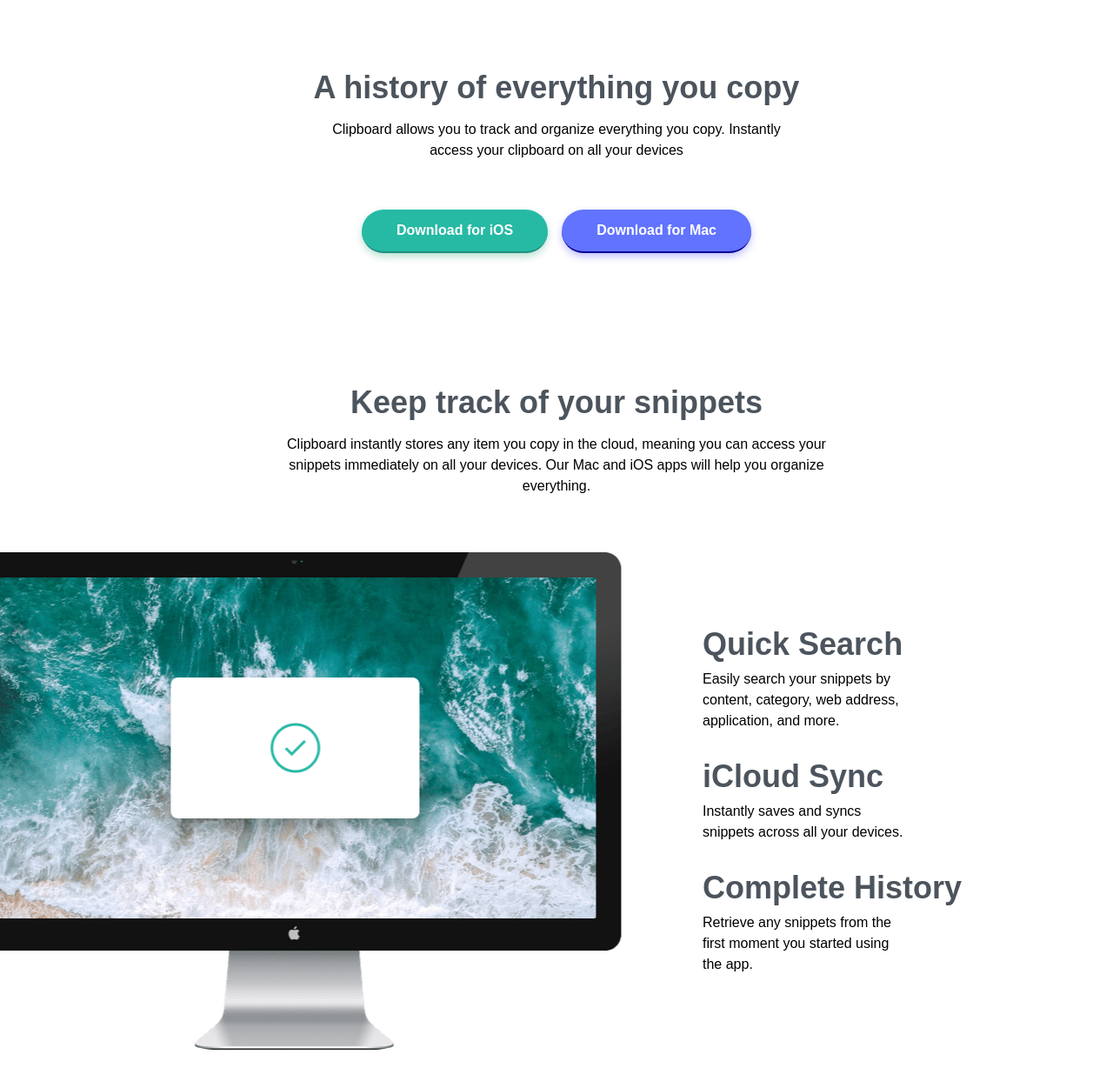
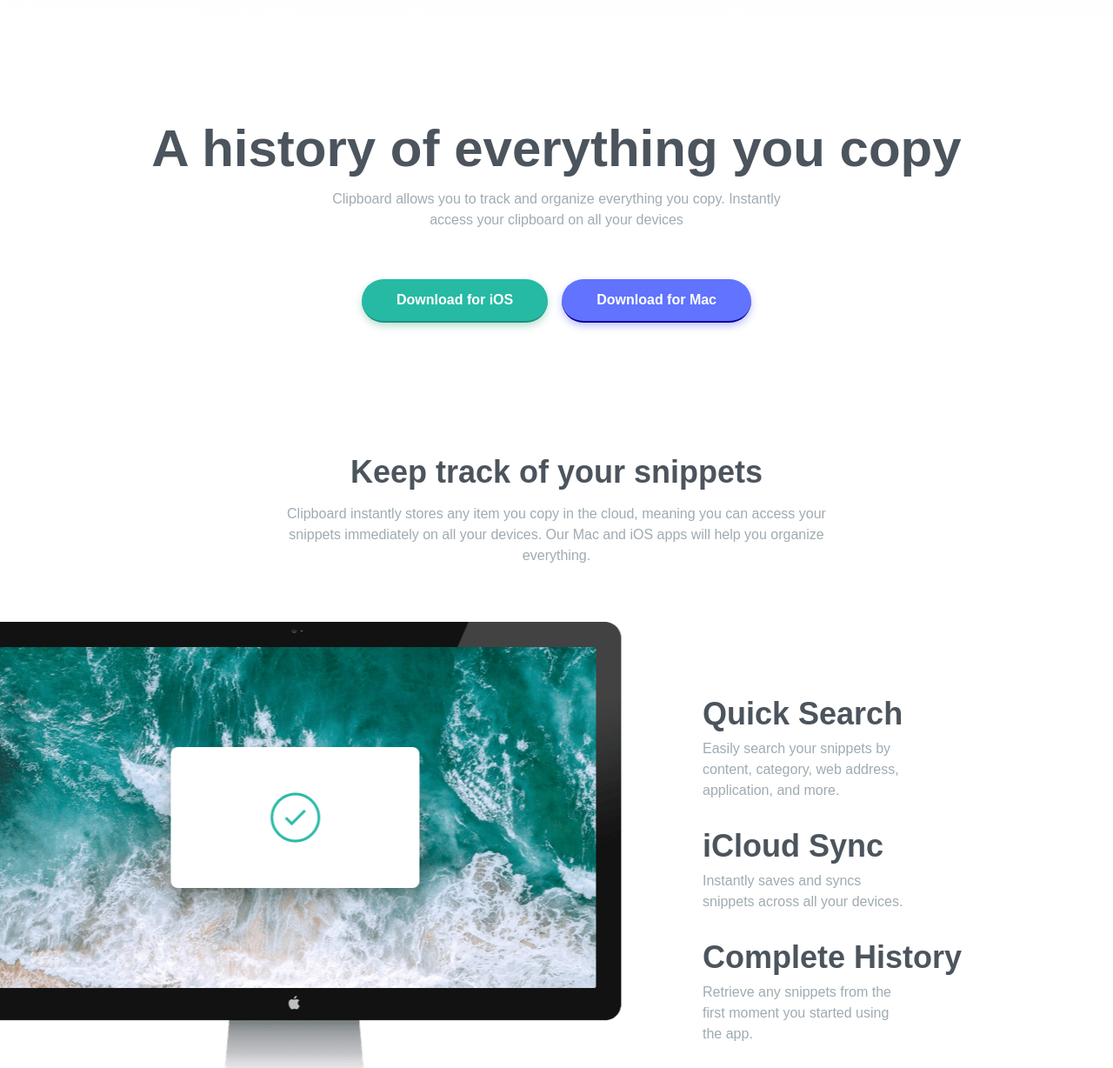
Before and after one commit to ussanou/clipboard-landing-page, a website: page index.html in a window 1280 px wide. Shown: the part 191-1419 px from the top of the page at 87% size. Drawn offline with Linux system fonts and the light colour scheme; a web font is replaced by a local one.

Commit message:
apply modifications

```diff
--- a/css/input.css
+++ b/css/input.css
@@ -46,6 +46,9 @@
     border-color : hsl(243, 100%, 29%);
 }
 
+.title-h1{
+   @apply font-[600] neutral-1 mt-24 text-center text-6xl;
+}
 .title-center{
    @apply font-[600] neutral-1 mt-24 text-center text-4xl;
 }
@@ -57,7 +60,7 @@
    @apply font-[600] neutral-1 text-2xl;
 }
 .para{
-    @apply font-[400] text-lg neutral-2 w-full;
+    @apply font-[400] text-lg neutral-2 w-full ;
 }
 .para-sm{
     @apply font-[400] text-sm neutral-2 w-full;
--- a/index.html
+++ b/index.html
@@ -16,17 +16,17 @@
   <title>Clipboard landing page</title>
 
 </head>
-<body class = "h-screen flex flex-col items-center gap-4 font-bai">
+<body class = "min-h-screen relative flex flex-col items-center gap-4 font-bai">
   <header class="w-full h-[220px] bg-[url('../images/bg-header-mobile.png')] bg-no-repeat bg-cover md:bg-[url('../images/bg-header-desktop.png')]">
     <div class="w-full flex justify-center items-end h-full bg-gradient-to-t from-white to-transparent py-8">
       <img class="w-24 h-24" src="./images/logo.svg" alt="Logo">
     </div>
   </header>
 
-  <div class="title-center px-8 md:px-0">
+  <h1 class="title-h1 px-8 md:px-0">
     A history of everything you copy
-  </div>
-  <div class="para-md text-center  px-8 md:w-3/6 md:px-10">
+  </h1>
+  <div class="para-md text-center neutral-2 px-8 md:w-3/6 md:px-10">
     Clipboard allows you to track and organize everything you
     copy. Instantly access your clipboard on all your devices
   </div>
@@ -37,7 +37,7 @@
     <div class="title-center px-8 md:px-0">
       Keep track of your snippets
     </div>
-    <div class="para-md text-center  px-6 md:w-3/6 md:px-0  mb-12">
+    <div class="para-md text-center neutral-2 neutral-2 px-6 md:w-3/6 md:px-0  mb-12">
       Clipboard instantly stores any item you copy in the cloud, meaning you can access your snippets immediately on all your devices. Our Mac and iOS apps will help you organize everything.
     </div>
 
@@ -48,7 +48,7 @@
           <div class="title">
             Quick Search
           </div>
-          <div class="para-md md:w-1/2 md:px-0">
+          <div class="para-md md:w-1/2 md:px-0 neutral-2">
             Easily search your snippets by content, category, web address, application, and more.
           </div>
         </div>
@@ -56,7 +56,7 @@
           <div class="title">
             iCloud Sync
           </div>
-          <div class="para-md md:w-1/2 md:px-0">
+          <div class="para-md md:w-1/2 md:px-0 neutral-2">
             Instantly saves and syncs snippets across all your devices.
         </div>
         </div>
@@ -64,7 +64,7 @@
           <div class="title">
             Complete History
           </div>
-          <div class="para-md md:w-1/2 md:px-0">
+          <div class="para-md md:w-1/2 md:px-0 neutral-2">
             Retrieve any snippets from the first moment you started using the app.
           </div>
         </div>
@@ -132,20 +132,13 @@
       Available for free on the App Store. Download for Mac or iOS, sync with iCloud
   and you’re ready to start adding to your clipboard.
     </div>
-    <div class="w-full flex flex-col md:flex-row justify-center items-center gap-4 font-[600] text-md text-white px-8 my-10">
+    <div class="w-full flex flex-col md:flex-row justify-center items-center gap-4 font-[600] text-md text-white px-8">
       <div class="w-full md:w-fit text-center bg-primary-1 rounded-full border-b-2 border-primary-1 px-10 py-3 hover:opacity-90 cursor-pointer shadow-[0px_4px_8px_rgba(25,153,102,0.3)] duration-500 ease-in-out">Download for iOS</div>
       <div class="w-full md:w-fit text-center bg-primary-2 rounded-full border-b-2 border-primary-2 px-10 py-3 hover:opacity-90 cursor-pointer shadow-[0px_4px_8px_rgb(50,50,255,0.3)] duration-500 ease-in-out">Download for Mac</div>
     </div>
 
 
-
-
-
-
-
-
-
-    <footer class="w-full bg-gray-50">
+    <footer class="absolute left-0 bottom-0 w-full bg-gray-50">
       <div class="section-container">
         <div class="flex flex-col items-center justify-between md:flex-row px-20">
           <!-- Image -->
@@ -180,9 +173,9 @@
 
             <!-- Social Icons -->
             <div class="flex justify-between w-32 py-1">
-              <a href="#"><img src="images/icon-facebook.svg" alt="" class="duration-200 ficon"></a>
-              <a href="#"><img src="images/icon-twitter.svg" alt="" class="duration-200 ficon"></a>
-              <a href="#"><img src="images/icon-instagram.svg" alt="" class="duration-200 ficon"></a>
+              <a href="#"><img src="images/icon-facebook.svg" alt="facebook" class="duration-200 ficon"></a>
+              <a href="#"><img src="images/icon-twitter.svg" alt="twitter" class="duration-200 ficon"></a>
+              <a href="#"><img src="images/icon-instagram.svg" alt="instagram" class="duration-200 ficon"></a>
             </div>
           </div>
         </div>
```
Also changed, not shown: css/style.css.
